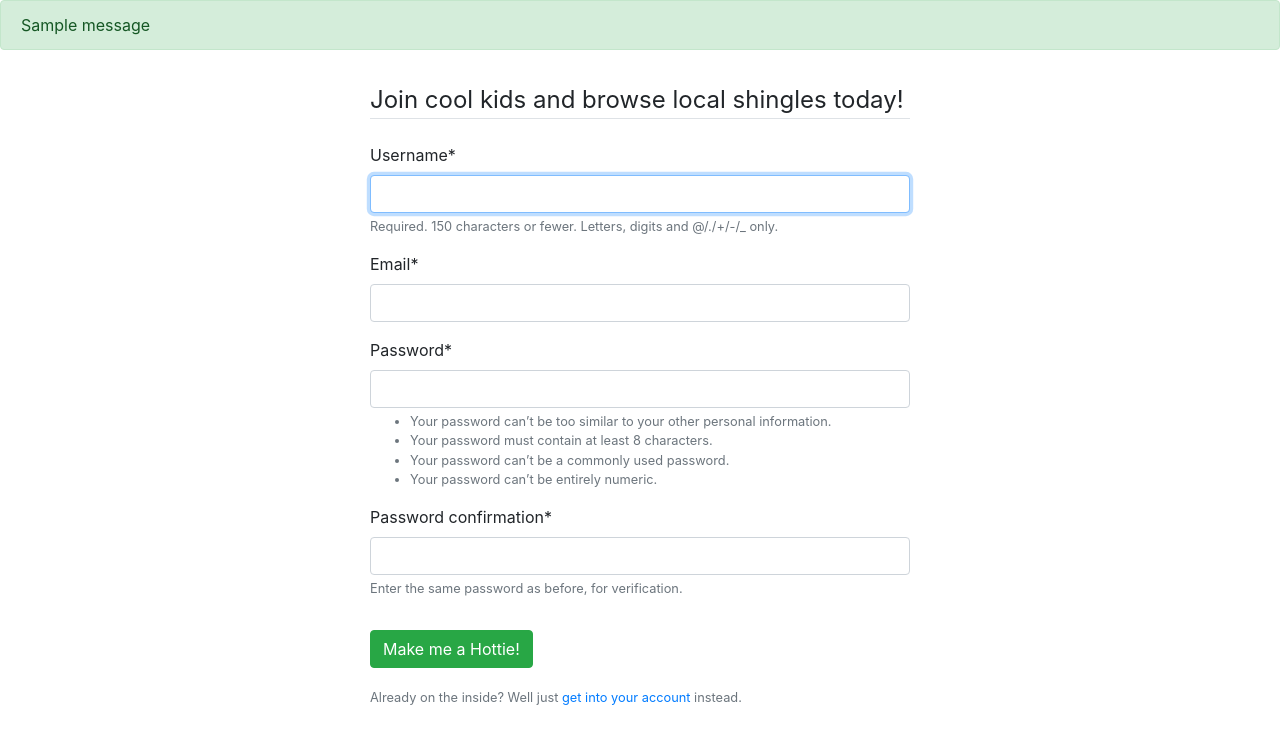
After one commit to djpeach/hotShingles, a Django app: page /hotties/register/ in a window 1280 px wide. The commit adds this page. Shown: the top 744 px of the page. Run offline with Django 3.2, Linux system fonts and the light colour scheme; tables that the repository leaves empty hold one stand-in row (values such as "Sample post"); one stand-in notice (Sample message) is shown; some libraries are stand-ins or nearby versions.

Commit message:
implemented hottie auth

```diff
--- /dev/null
+++ b/Django/hot_shingles/Hotties/forms.py
@@ -0,0 +1,11 @@
+from django.contrib.auth import forms as auth_forms
+from django.contrib.auth.models import User
+from django import forms
+
+
+class UserRegistrationForm(auth_forms.UserCreationForm):
+    email = forms.EmailField()
+
+    class Meta:
+        model = User
+        fields = ['username', 'email', 'password1', 'password2']
--- a/Django/hot_shingles/Hotties/urls.py
+++ b/Django/hot_shingles/Hotties/urls.py
@@ -1,9 +1,14 @@
 from django.contrib import admin
 from django.urls import path, include
+from django.contrib.auth import views as auth_views
 from . import views
 
 app_name = 'hotties'
 urlpatterns = [
     path('', views.HottieListAll.as_view(), name='list_all_hotties'),
     path('<int:pk>/', views.HottieDetail.as_view(), name='detail_hottie'),
+    path('register/', views.user_registration, name='registration'),
+    path('login/', auth_views.LoginView.as_view(template_name='hotties/login.html'), name='login'),
+    path('logout/', auth_views.LogoutView.as_view(template_name='hotties/logout.html'), name='logout'),
+    # path('profile/', views.user_profile, name='profile'),
 ]
--- a/Django/hot_shingles/Hotties/views.py
+++ b/Django/hot_shingles/Hotties/views.py
@@ -1,6 +1,20 @@
-from django.shortcuts import render
+from django.shortcuts import render, redirect
 from django.views import generic
-from . import models
+from django.contrib import messages
+from . import models, forms
+
+
+def user_registration(req):
+    if req.method == 'POST':
+        form = forms.UserRegistrationForm(req.POST)
+        if form.is_valid():
+            form.save()
+            messages.success(req, "Thanks for registering, hottie. Go ahead and login to start browsing our gorgeous shingles!")
+            return redirect('hotties:login')
+    else:
+        form = forms.UserRegistrationForm()
+
+    return render(req, 'hotties/hottie_form.html', {'form': form})
 
 
 class HottieListAll(generic.ListView):
--- a/Django/hot_shingles/templates/base.html
+++ b/Django/hot_shingles/templates/base.html
@@ -6,19 +6,33 @@
 	<meta name="viewport" content="width=device-width, initial-scale=1, shrink-to-fit=no">
 
 	<!-- Bootstrap CSS -->
-    <link rel="stylesheet" href="https://stackpath.bootstrapcdn.com/bootstrap/4.2.1/css/bootstrap.min.css" integrity="sha384-GJzZqFGwb1QTTN6wy59ffF1BuGJpLSa9DkKMp0DgiMDm4iYMj70gZWKYbI706tWS" crossorigin="anonymous">
+	<link rel="stylesheet" href="https://stackpath.bootstrapcdn.com/bootstrap/4.2.1/css/bootstrap.min.css"
+				integrity="sha384-GJzZqFGwb1QTTN6wy59ffF1BuGJpLSa9DkKMp0DgiMDm4iYMj70gZWKYbI706tWS" crossorigin="anonymous">
 
 	<title>Hello, world!</title>
 </head>
 <body>
+{% if messages %}
+	{% for message in messages %}
+		<div class="alert alert-{{ message.tags }}">
+			{{ message }}
+		</div>
+	{% endfor %}
+{% endif %}
 {% block content %}
 
 {% endblock content %}
 
 <!-- Optional JavaScript -->
 <!-- jQuery first, then Popper.js, then Bootstrap JS -->
-    <script src="https://code.jquery.com/jquery-3.3.1.slim.min.js" integrity="sha384-q8i/X+965DzO0rT7abK41JStQIAqVgRVzpbzo5smXKp4YfRvH+8abtTE1Pi6jizo" crossorigin="anonymous"></script>
-    <script src="https://cdnjs.cloudflare.com/ajax/libs/popper.js/1.14.6/umd/popper.min.js" integrity="sha384-wHAiFfRlMFy6i5SRaxvfOCifBUQy1xHdJ/yoi7FRNXMRBu5WHdZYu1hA6ZOblgut" crossorigin="anonymous"></script>
-    <script src="https://stackpath.bootstrapcdn.com/bootstrap/4.2.1/js/bootstrap.min.js" integrity="sha384-B0UglyR+jN6CkvvICOB2joaf5I4l3gm9GU6Hc1og6Ls7i6U/mkkaduKaBhlAXv9k" crossorigin="anonymous"></script>
+<script src="https://code.jquery.com/jquery-3.3.1.slim.min.js"
+				integrity="sha384-q8i/X+965DzO0rT7abK41JStQIAqVgRVzpbzo5smXKp4YfRvH+8abtTE1Pi6jizo"
+				crossorigin="anonymous"></script>
+<script src="https://cdnjs.cloudflare.com/ajax/libs/popper.js/1.14.6/umd/popper.min.js"
+				integrity="sha384-wHAiFfRlMFy6i5SRaxvfOCifBUQy1xHdJ/yoi7FRNXMRBu5WHdZYu1hA6ZOblgut"
+				crossorigin="anonymous"></script>
+<script src="https://stackpath.bootstrapcdn.com/bootstrap/4.2.1/js/bootstrap.min.js"
+				integrity="sha384-B0UglyR+jN6CkvvICOB2joaf5I4l3gm9GU6Hc1og6Ls7i6U/mkkaduKaBhlAXv9k"
+				crossorigin="anonymous"></script>
 </body>
 </html>
--- /dev/null
+++ b/Django/hot_shingles/templates/hotties/hottie_form.html
@@ -0,0 +1,21 @@
+{% extends 'base.html' %}
+{% load crispy_forms_tags %}
+{% block content %}
+    <div class="container">
+        <div class="row justify-content-center">
+            <div class="col col-sm-10 col-md-8 col-lg-6 my-3">
+                <form method="POST">
+                  {% csrf_token %}
+                  <fieldset class="form-group">
+                    <legend class="border-bottom mb-4">Join cool kids and browse local shingles today!</legend>
+                    {{ form|crispy }}
+                  </fieldset>
+                  <div class="form-group">
+                    <button class="btn btn-success" type="submit">Make me a Hottie!</button>
+                  </div>
+                </form>
+                <small class="text-muted">Already on the inside? Well just <a href="{% url 'hotties:login' %}">get into your account</a> instead.</small>
+            </div>
+        </div>
+    </div>
+{% endblock %}
```
Also changed, not shown: Django/hot_shingles/hot_shingles/settings.py (+13 -6 lines), Django/hot_shingles/templates/hotties/login.html (added, +21 -0 lines), Django/hot_shingles/templates/hotties/logout.html (added, +12 -0 lines). Lines whose indentation alone changed are shown as unchanged.
